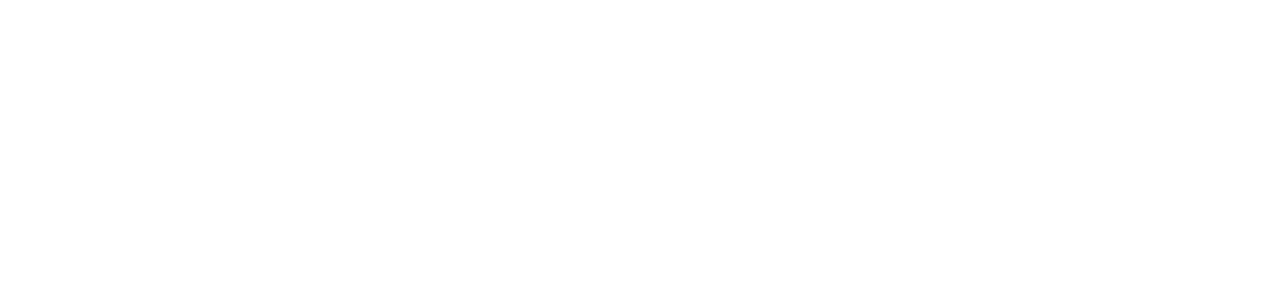
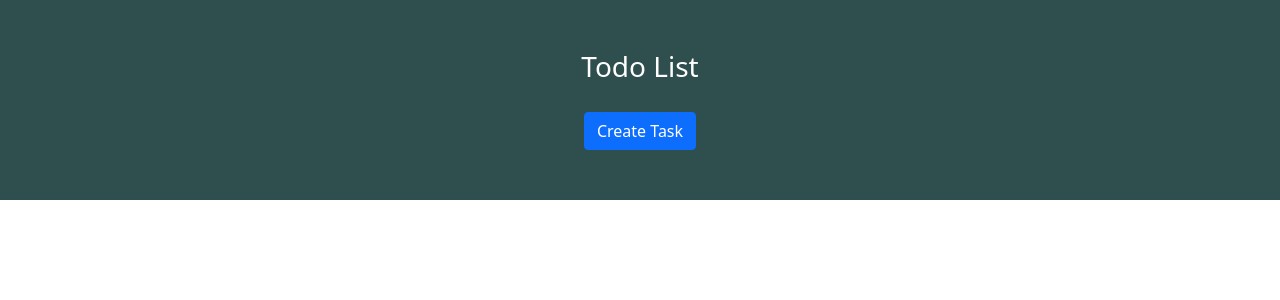
Before and after one commit to marioIDN/mytodolistapp, a React (Create React App) app: page / in a window 1280 px wide. Shown: the top 300 px of the page. Built offline with nearby package versions, Linux system fonts and the light colour scheme.

Commit message:
update tampilan menggunakan bootstrap #1

```diff
--- a/package.json
+++ b/package.json
@@ -7,6 +7,7 @@
     "@testing-library/jest-dom": "^5.16.4",
     "@testing-library/react": "^13.3.0",
     "@testing-library/user-event": "^13.5.0",
+    "bootstrap": "^5.1.3",
     "gh-pages": "^4.0.0",
     "react": "^18.2.0",
     "react-dom": "^18.2.0",
--- a/src/App.css
+++ b/src/App.css
@@ -1,38 +1,12 @@
-.App {
-  text-align: center;
+.header {
+  width: 100%;
+  padding-top: 50px;
+  padding-bottom: 50px;
+  background-color: darkslategray;
 }
-
-.App-logo {
-  height: 40vmin;
-  pointer-events: none;
+h3 {
+color: white;
 }
-
-@media (prefers-reduced-motion: no-preference) {
-  .App-logo {
-    animation: App-logo-spin infinite 20s linear;
-  }
+.btn {
+  margin-top: 20px;
 }
-
-.App-header {
-  background-color: #282c34;
-  min-height: 100vh;
-  display: flex;
-  flex-direction: column;
-  align-items: center;
-  justify-content: center;
-  font-size: calc(10px + 2vmin);
-  color: white;
-}
-
-.App-link {
-  color: #61dafb;
-}
-
-@keyframes App-logo-spin {
-  from {
-    transform: rotate(0deg);
-  }
-  to {
-    transform: rotate(360deg);
-  }
-}
--- a/src/App.js
+++ b/src/App.js
@@ -1,10 +1,11 @@
-import logo from './logo.svg';
 import './App.css';
+import TodoList from './components/TodoList';
+import 'bootstrap/dist/css/bootstrap.min.css';
 
 function App() {
   return (
     <div className="App">
-
+     <TodoList />
     </div>
   );
 }
--- a/src/components/TodoList.js
+++ b/src/components/TodoList.js
@@ -3,7 +3,13 @@
 const TodoList = () => {
     return (
         <div>
+            <div className='header text-center'>
+                <h3>Todo List</h3>
+                <button className="btn btn-primary">Create Task</button>
+            </div>
+            <div className='task-container'>
 
+            </div>
         </div>
     );
 };
```
Also changed, not shown: 1 other file (tests, documents, lock files or other folders).
